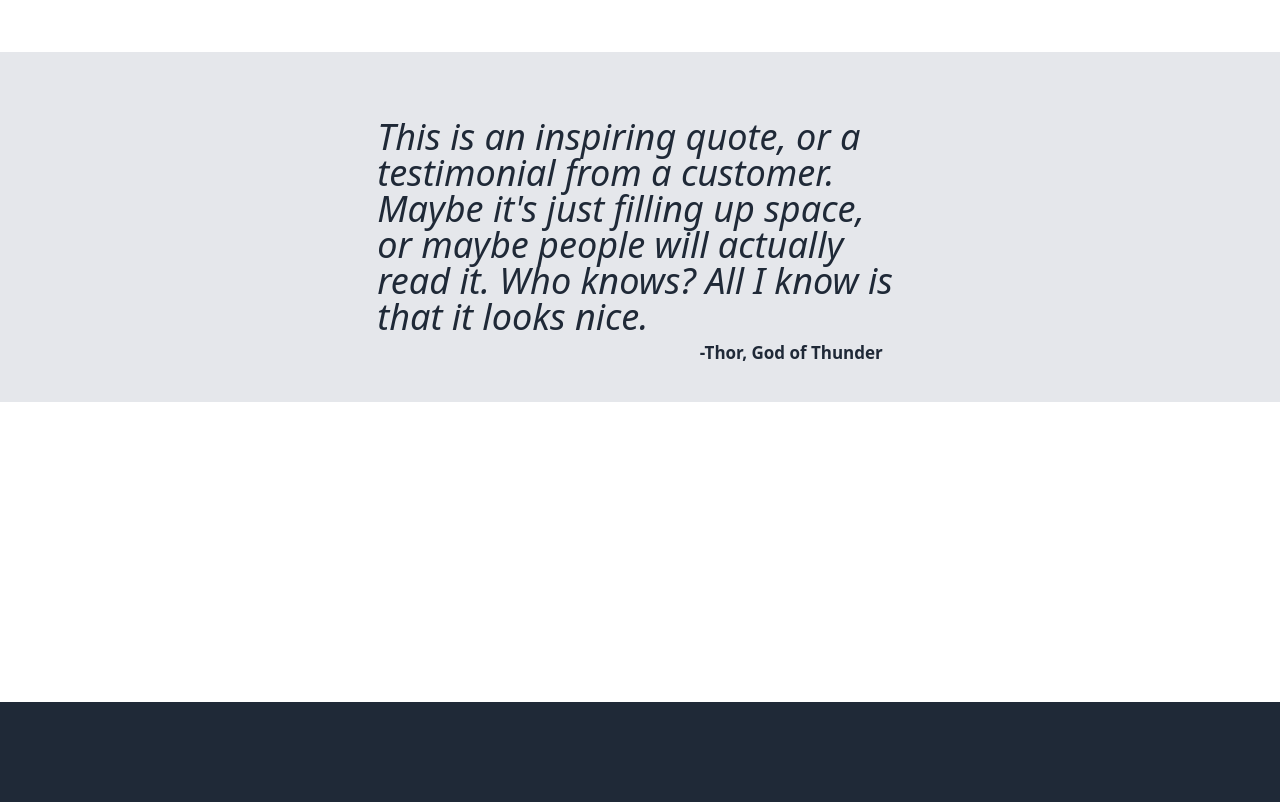
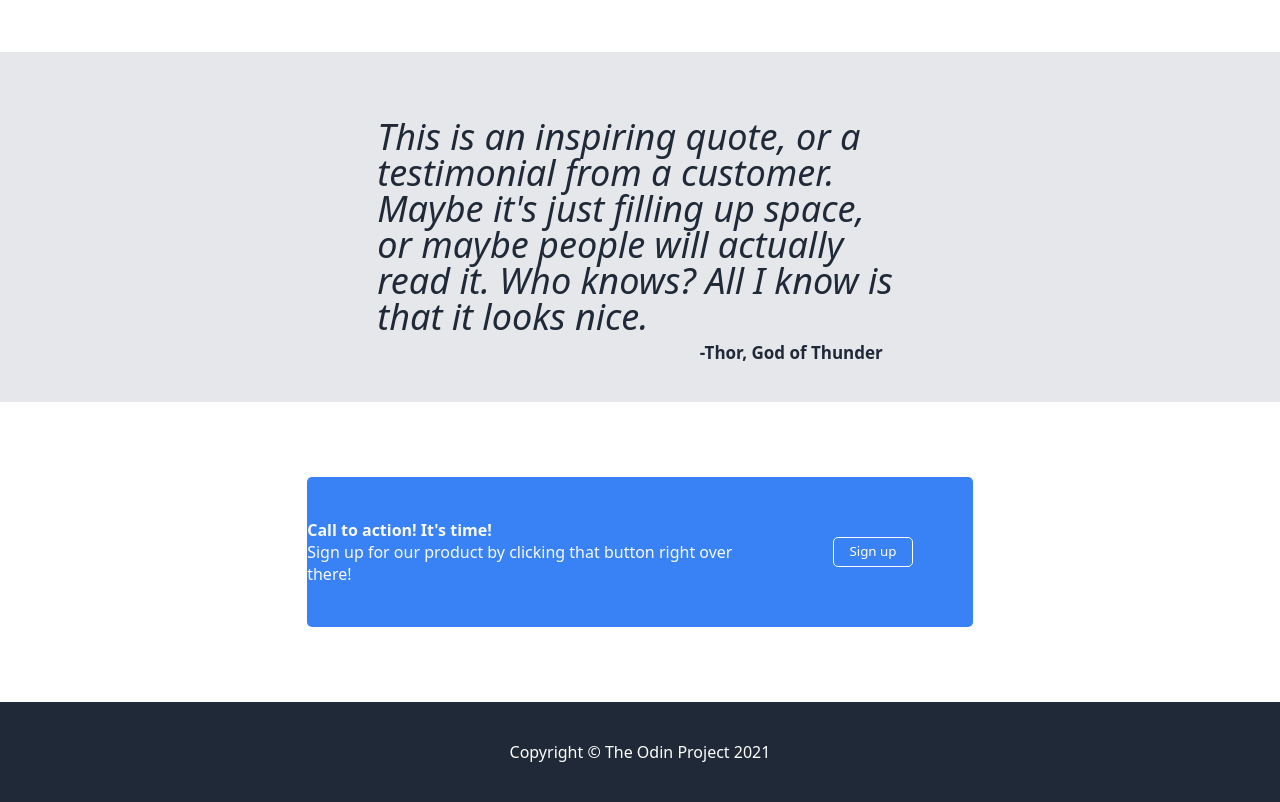
Before and after one commit to Munkleson/Odin-Project-landing-page-project, a plain HTML site: page index.html in a window 1280 px wide. Shown: the part 698-1500 px from the top of the page. Drawn offline with Linux system fonts and the light colour scheme.

Commit message:
Finished the call to action div

```diff
--- a/index.html
+++ b/index.html
@@ -47,11 +47,26 @@
     </div>
 
     <div class="callToActionDiv">
+        <div class="callToActionInnerContentDiv">
+            <div class="callToActionLeftSide">
+                <div class="callToActionLeftSideTextContainer">
+                    <p class="callToActionMainText">
+                        Call to action! It's time!
+                    </p>
+                    <p class="callToActionSubText">
+                        Sign up for our product by clicking that button right over there!
+                    </p>
+                </div>
+            </div>
 
+            <div class="callToActionRightSide">
+                <button class="callToActionSignUpButton">Sign up</button>
+            </div>
+        </div>
     </div>
 
     <div class="odinCopyrightDiv">
-
+        Copyright © The Odin Project 2021
     </div>
 
 </body>
--- a/styles.css
+++ b/styles.css
@@ -167,6 +167,61 @@ h1 {
     height: 300px;
     padding-left: calc(var(--pagePadding));
     padding-right: calc(var(--pagePadding));
+    display: flex;
+    align-items: center;
+}
+
+.callToActionInnerContentDiv {
+    height: 150px;
+    width: 100%;
+    background-color: #3882F6;
+    border-radius: 5px;
+    display: flex;
+}
+
+.callToActionLeftSide {
+    width: 70%;
+    height: inherit;
+    display: flex;
+    align-items: center;
+    justify-content: center;
+    flex-direction: column;
+}
+
+/* .callToActionLeftSideTextContainer {
+
+} */
+
+.callToActionMainText {
+    font-weight: bold;
+    color: #f9faf8;
+    margin-bottom: 0px;
+}
+
+.callToActionSubText {
+    margin-top: 0;
+    font-weight: lighter;
+    color: #f9faf8;
+}
+
+.callToActionRightSide {
+    width: 30%;
+    height: inherit;
+    display: flex;
+    align-items: center;
+    justify-content: center;
+}
+
+.callToActionSignUpButton {
+    background-color: #3882F6;
+    border: solid;
+    border-color: white;
+    border-width: 1px;
+    border-radius: 5px;
+    color: white;
+    width: 80px;
+    height: 30px;
+    padding-bottom: 3px;
 }
 
 /**/
@@ -176,4 +231,8 @@ h1 {
     background-color: #1F2937;
     padding-left: calc(var(--pagePadding));
     padding-right: calc(var(--pagePadding));
+    display: flex;
+    justify-content: center;
+    align-items: center;
+    color: white;
 }
```
